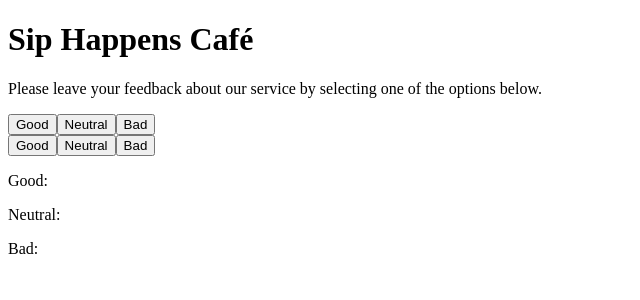
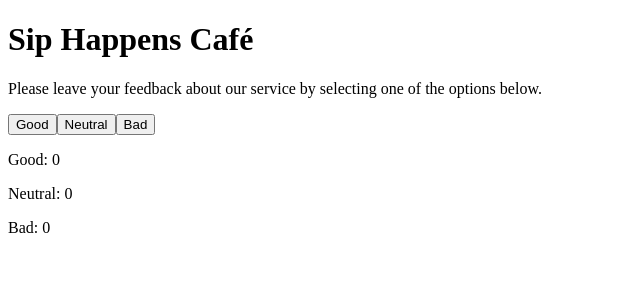
Before and after one commit to Sergii79/goit-react-hw-02, a React (Vite) app: page / in a window 1280 px wide. Shown: the top 300 px of the page, without its empty margins (0-640 px from the left). Built offline with nearby package versions, Linux system fonts and the light colour scheme.

Commit message:
commit third

```diff
--- a/src/components/App/App.jsx
+++ b/src/components/App/App.jsx
@@ -3,7 +3,7 @@ import Options from "../Options/Options";
 import Feedback from "../Feedback/Feedback";
 
 export default function App() {
-  const [setClicks] = useState({
+  const [clicks, setClicks] = useState({
     good: 0,
     neutral: 0,
     bad: 0,
@@ -15,6 +15,7 @@ export default function App() {
       [feedbackType]: prevClicks[feedbackType] + 1,
     }));
   };
+
   return (
     <>
       <div>
@@ -24,13 +25,9 @@ export default function App() {
           options below.
         </p>
       </div>
-      <div>
-        <button onClick={() => updateFeedback("good")}>Good</button>
-        <button onClick={() => updateFeedback("neutral")}>Neutral</button>
-        <button onClick={() => updateFeedback("bad")}>Bad</button>
-      </div>
-      <Options />
-      <Feedback />
+
+      <Options onClicks={updateFeedback} />
+      <Feedback onFeedback={clicks} />
     </>
   );
 }
--- a/src/components/Feedback/Feedback.jsx
+++ b/src/components/Feedback/Feedback.jsx
@@ -1,9 +1,9 @@
-export default function Feedback() {
+export default function Feedback({ onFeedback }) {
   return (
     <div>
-      <p>Good:</p>
-      <p>Neutral:</p>
-      <p>Bad:</p>
+      <p>Good: {onFeedback.good}</p>
+      <p>Neutral: {onFeedback.neutral}</p>
+      <p>Bad: {onFeedback.bad}</p>
     </div>
   );
 }
--- a/src/components/Options/Options.jsx
+++ b/src/components/Options/Options.jsx
@@ -1,12 +1,9 @@
-export default function Options() {
-  const handleClick = () => {
-    console.log("Hello click");
-  };
+export default function Options({ onClicks }) {
   return (
     <div>
-      <button onClick={handleClick}>Good</button>
-      <button>Neutral</button>
-      <button>Bad</button>
+      <button onClick={() => onClicks("good")}>Good</button>
+      <button onClick={() => onClicks("neutral")}>Neutral</button>
+      <button onClick={() => onClicks("bad")}>Bad</button>
     </div>
   );
 }
```
